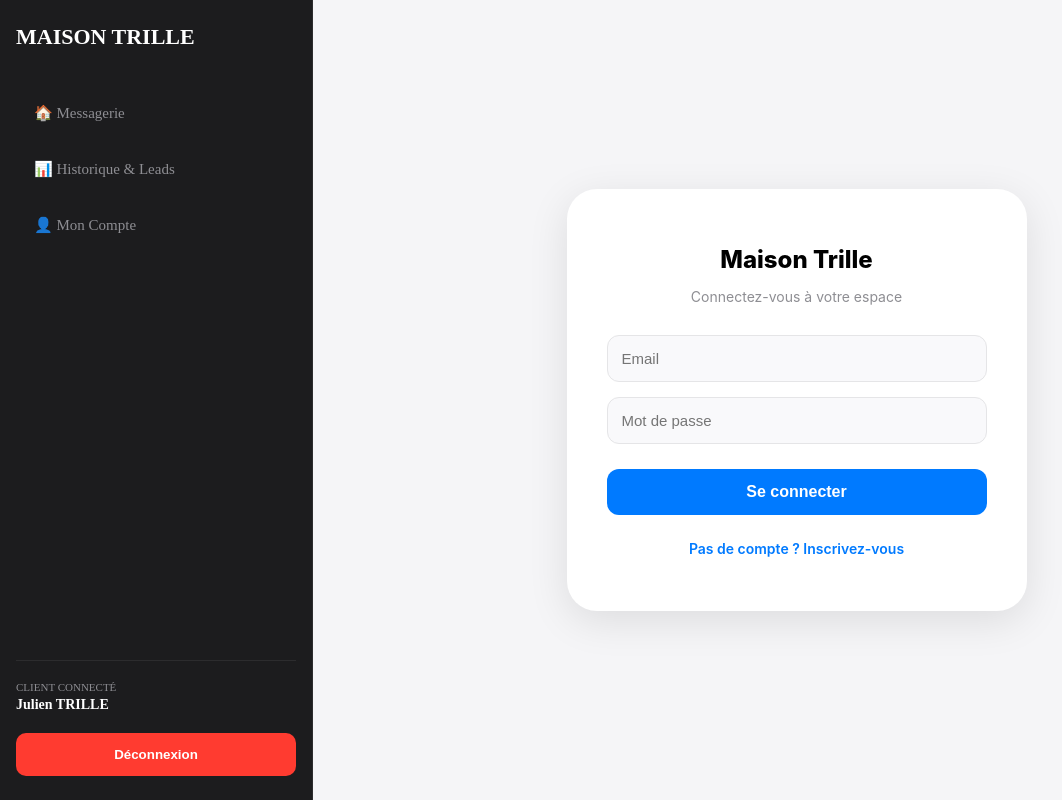
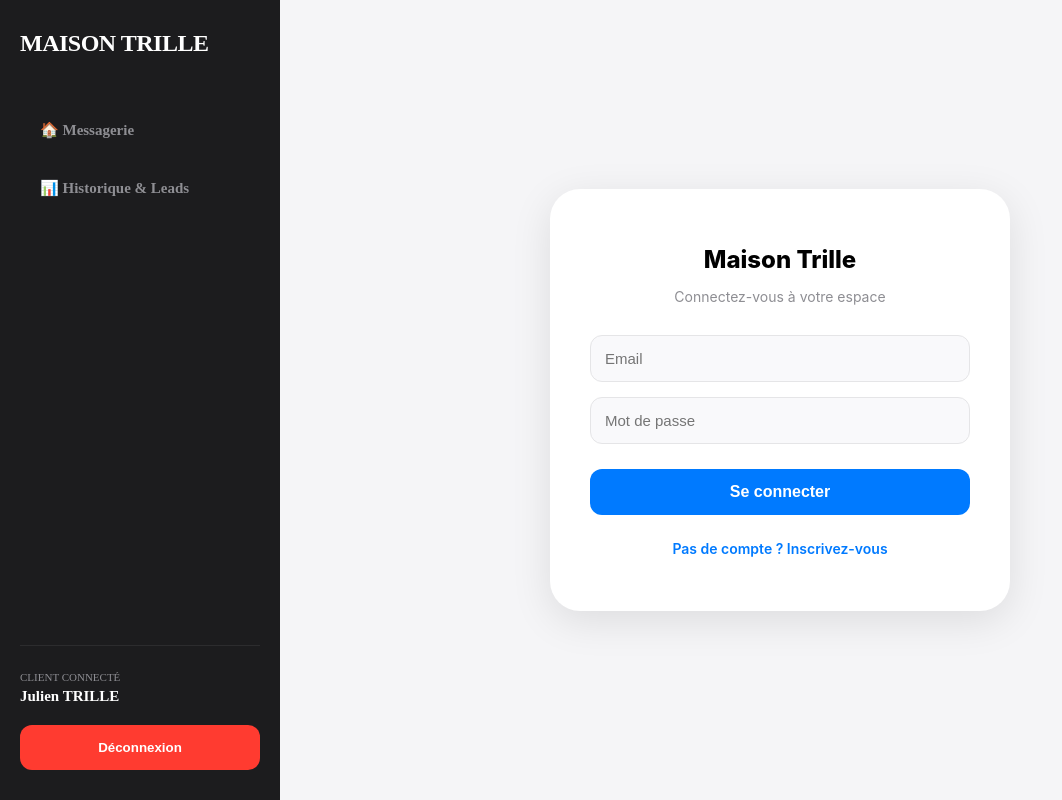
Before and after one commit to EIJulienTrille/ai-agent-vetting, a Next.js app: page /login in a window 1280 px wide. Shown: the whole page, without its empty margins (0-1062 px from the left). Built offline with nearby package versions, Linux system fonts and the light colour scheme.

Commit message:
Fix: Prerendering build error and UI alignment

```diff
--- a/app/layout.tsx
+++ b/app/layout.tsx
@@ -8,17 +8,30 @@ export default function RootLayout({
   return (
     <html lang="fr">
       <body
-        style={{ margin: 0, padding: 0, height: "100vh", overflow: "hidden" }}
+        style={{
+          margin: 0,
+          padding: 0,
+          height: "100vh",
+          backgroundColor: "#F9F9FB",
+        }}
       >
-        <div style={{ display: "flex", height: "100vh", width: "100vw" }}>
-          {/* Sidebar fixe à gauche */}
+        <div
+          style={{
+            display: "flex",
+            height: "100vh",
+            width: "100vw",
+            overflow: "hidden",
+          }}
+        >
+          {/* Sidebar avec largeur fixe pour éviter de couper le texte */}
           <Sidebar />
 
-          {/* Zone de contenu principale qui prend tout le reste de l'espace */}
+          {/* Contenu principal qui s'ajuste dynamiquement */}
           <main
             style={{
               flex: 1,
-              position: "relative",
+              display: "flex",
+              flexDirection: "column",
               backgroundColor: "white",
               overflow: "hidden",
             }}
--- a/components/Sidebar.tsx
+++ b/components/Sidebar.tsx
@@ -10,35 +10,37 @@ export default function Sidebar() {
     display: "flex",
     alignItems: "center",
     gap: "12px",
-    padding: "14px 18px",
-    borderRadius: "10px",
+    padding: "14px 20px",
+    borderRadius: "12px",
     textDecoration: "none",
     color: pathname === path ? "white" : "#8E8E93",
     backgroundColor: pathname === path ? "#2C2C2E" : "transparent",
     fontSize: "15px",
-    fontWeight: "500",
+    fontWeight: "600",
     transition: "0.2s ease",
   });
 
   return (
     <div
       style={{
-        width: "280px", // Largeur fixe pour éviter de couper le texte
+        width: "280px", // Largeur augmentée pour le confort visuel
+        height: "100%",
         backgroundColor: "#1C1C1E",
         display: "flex",
         flexDirection: "column",
-        padding: "24px 16px",
-        borderRight: "1px solid #2C2C2E",
+        padding: "30px 20px",
+        boxSizing: "border-box",
       }}
     >
-      <div style={{ marginBottom: "40px" }}>
+      <div style={{ marginBottom: "50px" }}>
         <h1
           style={{
             color: "white",
-            fontSize: "22px",
-            fontWeight: "800",
+            fontSize: "24px",
+            fontWeight: "900",
             margin: 0,
-            whiteSpace: "nowrap", // Empêche le titre de passer à la ligne
+            letterSpacing: "-0.5px",
+            whiteSpace: "nowrap",
           }}
         >
           MAISON TRILLE
@@ -49,7 +51,7 @@ export default function Sidebar() {
         style={{
           display: "flex",
           flexDirection: "column",
-          gap: "10px",
+          gap: "12px",
           flex: 1,
         }}
       >
@@ -59,17 +61,16 @@ export default function Sidebar() {
         <Link href="/dashboard" style={linkStyle("/dashboard")}>
           📊 Historique & Leads
         </Link>
-        <div style={linkStyle("/account")}>👤 Mon Compte</div>
       </nav>
 
-      <div style={{ borderTop: "1px solid #2C2C2E", paddingTop: "20px" }}>
+      <div style={{ borderTop: "1px solid #2C2C2E", paddingTop: "25px" }}>
         <div style={{ marginBottom: "20px" }}>
           <p
             style={{
               color: "#8E8E93",
               fontSize: "11px",
               textTransform: "uppercase",
-              margin: "0 0 4px 0",
+              margin: "0 0 5px 0",
             }}
           >
             Client Connecté
@@ -77,7 +78,7 @@ export default function Sidebar() {
           <p
             style={{
               color: "white",
-              fontSize: "14px",
+              fontSize: "15px",
               fontWeight: "600",
               margin: 0,
             }}
@@ -88,11 +89,11 @@ export default function Sidebar() {
         <button
           style={{
             width: "100%",
-            padding: "14px",
+            padding: "15px",
             backgroundColor: "#FF3B30",
             color: "white",
             border: "none",
-            borderRadius: "10px",
+            borderRadius: "12px",
             fontWeight: "700",
             cursor: "pointer",
           }}
```
Also changed, not shown: components/ChatInterface.tsx (+26 -34 lines).
